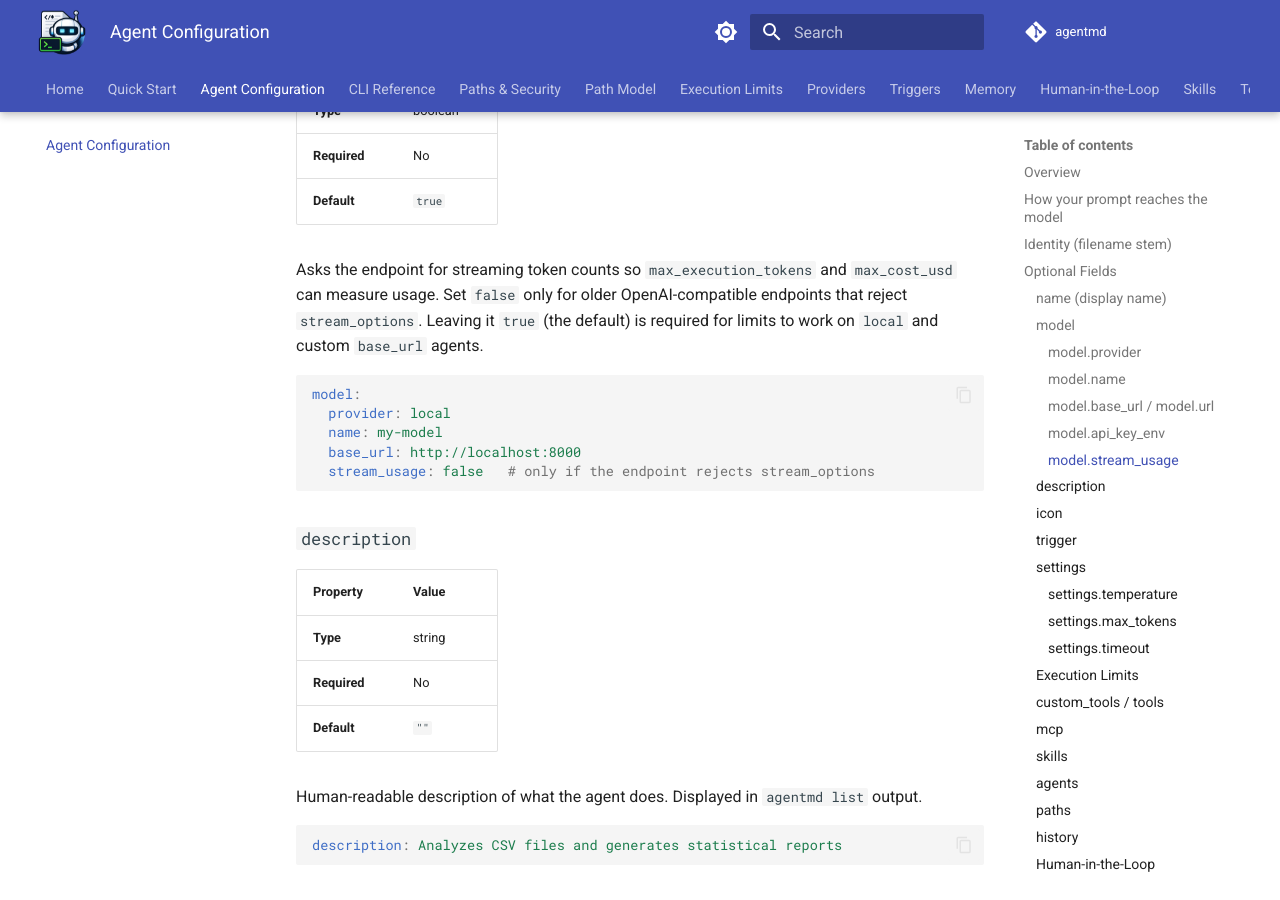
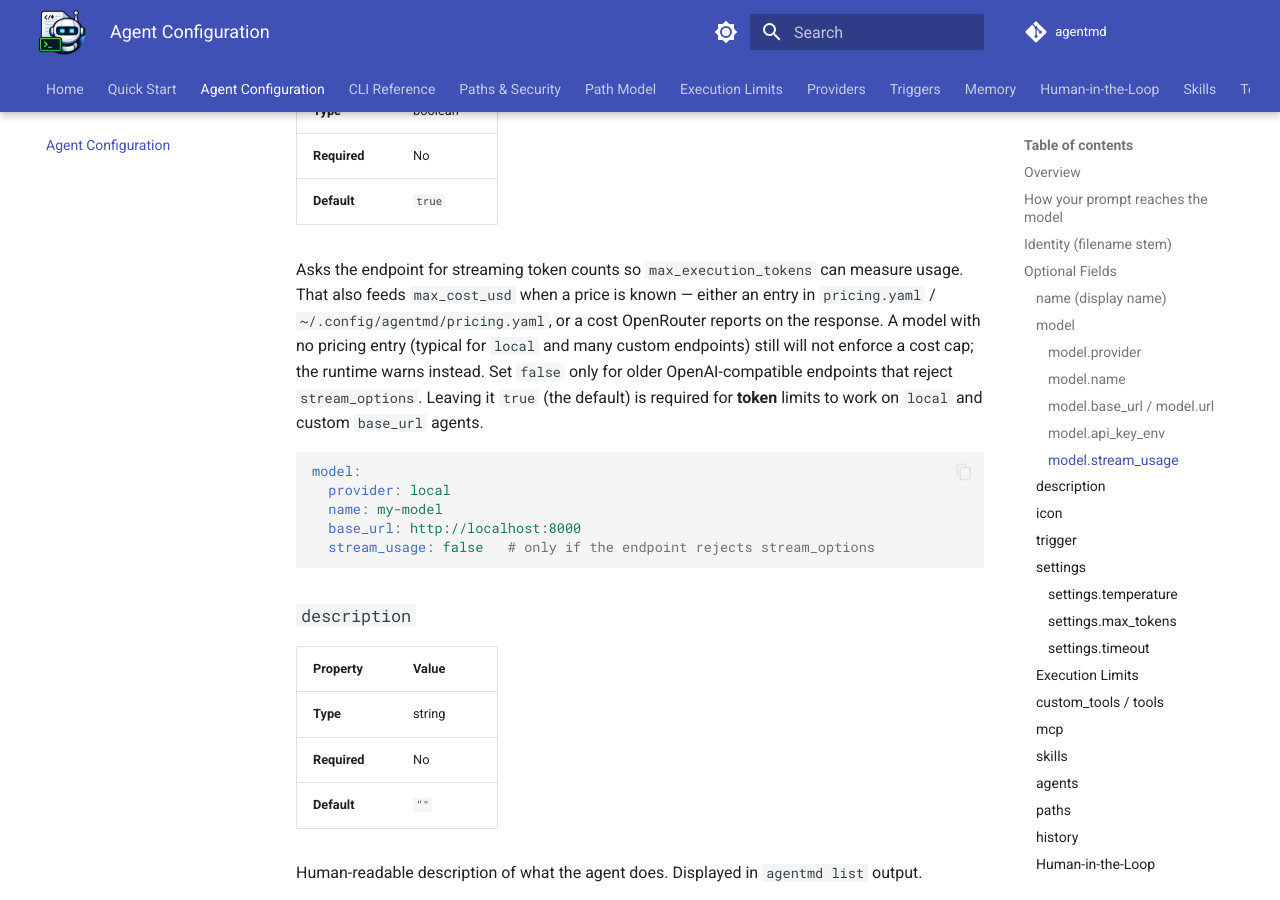
Before and after one commit to z-fab/agentmd, an MkDocs documentation site: the page built from docs/agent-configuration.md, in a window 1280 px wide and 900 px high, scrolled down 5600 px. Built offline with MkDocs 1.6.1 and Material for MkDocs 9.7.7, drawn with Linux system fonts in a browser that asks for light colours; comment, search, counter and statistics services are not loaded; the version menu is left out.

Commit message:
docs: tell the truth about cost limits on custom endpoints
stream_usage restores token measurement everywhere, but max_cost_usd still
needs a price — pricing.yaml for native models, OpenRouter's reported charge,
or nothing (with a warning) for arbitrary local/family-B models. The release
notes had promised cost enforcement they could not deliver.

````diff
--- a/docs/agent-configuration.md
+++ b/docs/agent-configuration.md
@@ -219,7 +219,7 @@ model:
 | **Required** | No |
 | **Default** | `true` |
 
-Asks the endpoint for streaming token counts so `max_execution_tokens` and `max_cost_usd` can measure usage. Set `false` only for older OpenAI-compatible endpoints that reject `stream_options`. Leaving it `true` (the default) is required for limits to work on `local` and custom `base_url` agents.
+Asks the endpoint for streaming token counts so `max_execution_tokens` can measure usage. That also feeds `max_cost_usd` when a price is known — either an entry in `pricing.yaml` / `~/.config/agentmd/pricing.yaml`, or a cost OpenRouter reports on the response. A model with no pricing entry (typical for `local` and many custom endpoints) still will not enforce a cost cap; the runtime warns instead. Set `false` only for older OpenAI-compatible endpoints that reject `stream_options`. Leaving it `true` (the default) is required for **token** limits to work on `local` and custom `base_url` agents.
 
 ```yaml
 model:
````
Also changed, not shown: CHANGELOG.md (+7 -1 lines).
